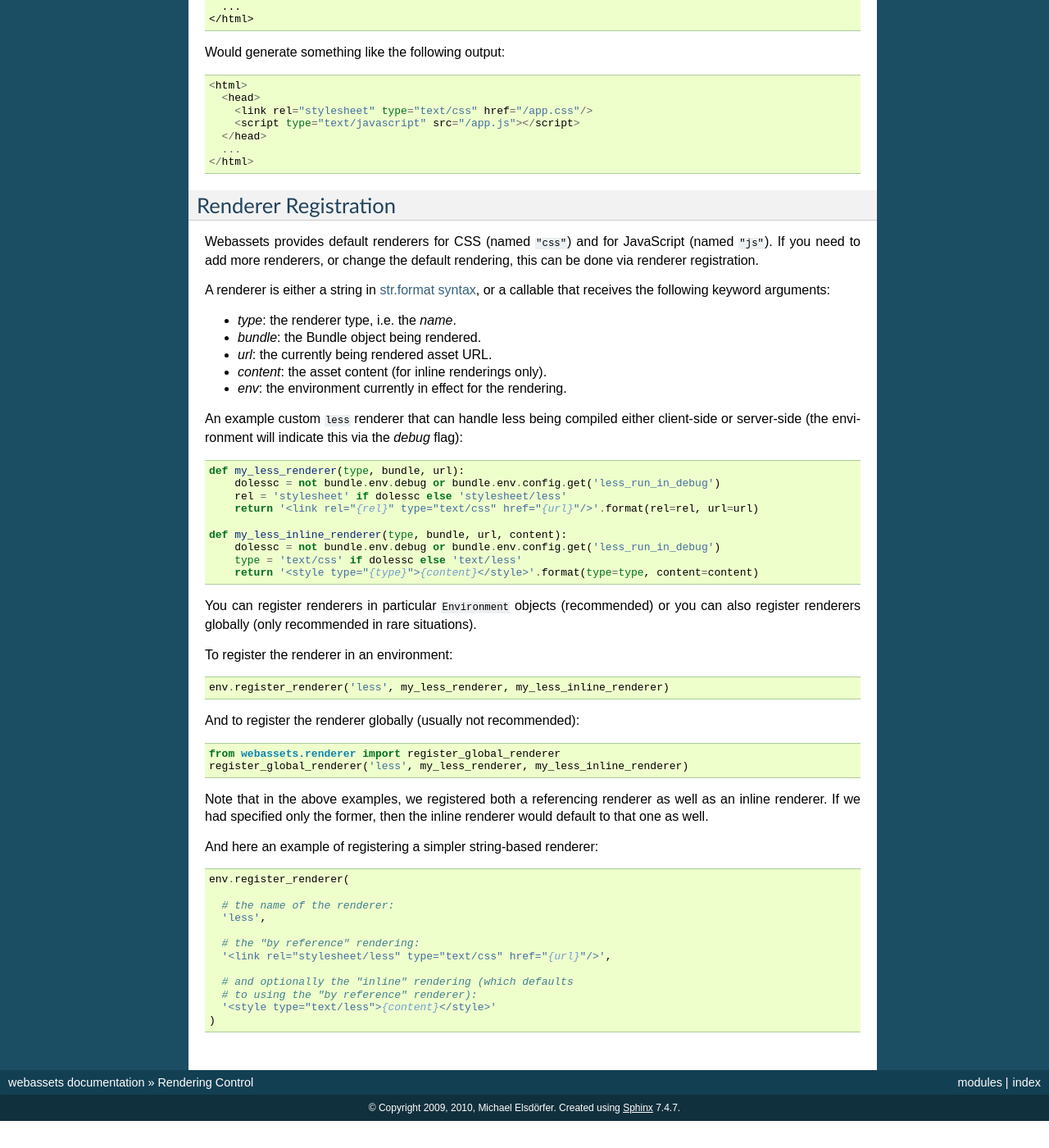
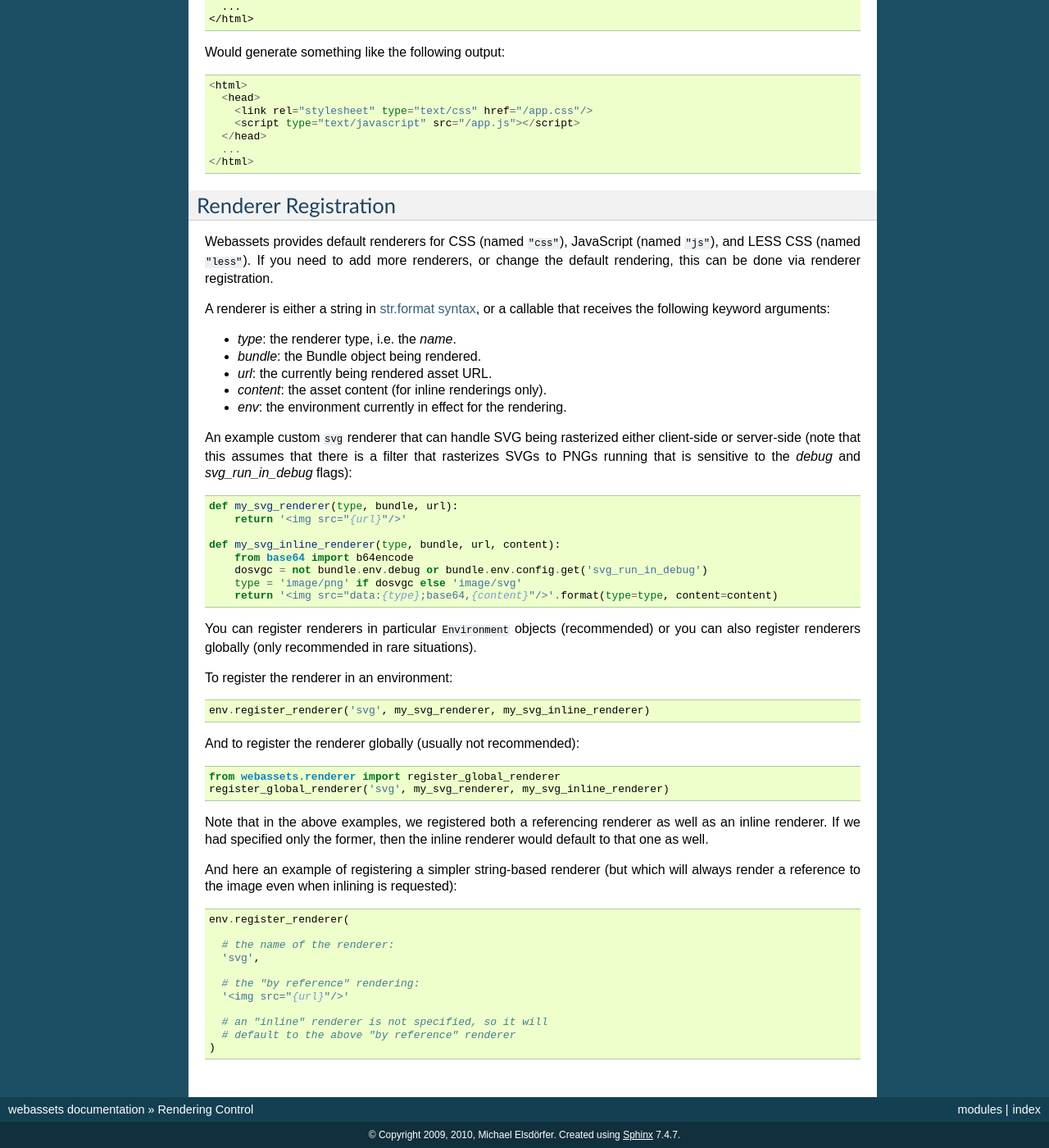
Before and after one commit to miracle2k/webassets, a Sphinx documentation site: the page built from docs/renderer.rst, in a window 1280 px wide and 1400 px high, scrolled down 1167 px. Shown: the whole window at 82% size. Built offline with Sphinx 7.4.7, drawn with Linux system fonts in a browser that asks for light colours; the version number could not be read and is left out; before the commit the page ends 2534 px from its top, so only the background shows below that; some of the changed text lies outside the part shown.

```diff
--- a/docs/renderer.rst
+++ b/docs/renderer.rst
@@ -38,8 +38,8 @@
 used, which simply renders the asset URL (when referenced) or the
 asset contents (when inlined).
 
-For example, to render a CSS link or inline stylesheet, you can do the
-following:
+For example, to render a CSS link reference or inline stylesheet, you
+can do the following:
 
 .. code-block:: python
 
@@ -102,10 +102,10 @@
 Renderer Registration
 =====================
 
-Webassets provides default renderers for CSS (named ``"css"``) and for
-JavaScript (named ``"js"``). If you need to add more renderers, or
-change the default rendering, this can be done via renderer
-registration.
+Webassets provides default renderers for CSS (named ``"css"``),
+JavaScript (named ``"js"``), and LESS CSS (named ``"less"``). If you
+need to add more renderers, or change the default rendering, this can
+be done via renderer registration.
 
 A renderer is either a string in `str.format syntax
 <http://docs.python.org/2/library/string.html#formatstrings>`_,
@@ -117,21 +117,21 @@
 * `content`: the asset content (for inline renderings only).
 * `env`: the environment currently in effect for the rendering.
 
-An example custom ``less`` renderer that can handle less being
-compiled either client-side or server-side (the environment will
-indicate this via the `debug` flag):
+An example custom ``svg`` renderer that can handle SVG being
+rasterized either client-side or server-side (note that this assumes
+that there is a filter that rasterizes SVGs to PNGs running that is
+sensitive to the `debug` and `svg_run_in_debug` flags):
 
 .. code-block:: python
 
-    def my_less_renderer(type, bundle, url):
-        dolessc = not bundle.env.debug or bundle.env.config.get('less_run_in_debug')
-        rel = 'stylesheet' if dolessc else 'stylesheet/less'
-        return '<link rel="{rel}" type="text/css" href="{url}"/>'.format(rel=rel, url=url)
+    def my_svg_renderer(type, bundle, url):
+        return '<img src="{url}"/>'
 
-    def my_less_inline_renderer(type, bundle, url, content):
-        dolessc = not bundle.env.debug or bundle.env.config.get('less_run_in_debug')
-        type = 'text/css' if dolessc else 'text/less'
-        return '<style type="{type}">{content}</style>'.format(type=type, content=content)
+    def my_svg_inline_renderer(type, bundle, url, content):
+        from base64 import b64encode
+        dosvgc = not bundle.env.debug or bundle.env.config.get('svg_run_in_debug')
+        type = 'image/png' if dosvgc else 'image/svg'
+        return '<img src="data:{type};base64,{content}"/>'.format(type=type, content=content)
 
 
 You can register renderers in particular ``Environment`` objects
@@ -142,7 +142,7 @@
 
 .. code-block:: python
 
-    env.register_renderer('less', my_less_renderer, my_less_inline_renderer)
+    env.register_renderer('svg', my_svg_renderer, my_svg_inline_renderer)
 
 
 And to register the renderer globally (usually not recommended):
@@ -150,25 +150,26 @@
 .. code-block:: python
 
     from webassets.renderer import register_global_renderer
-    register_global_renderer('less', my_less_renderer, my_less_inline_renderer)
+    register_global_renderer('svg', my_svg_renderer, my_svg_inline_renderer)
 
 Note that in the above examples, we registered both a referencing
 renderer as well as an inline renderer. If we had specified only the
 former, then the inline renderer would default to that one as well.
 
-And here an example of registering a simpler string-based renderer:
+And here an example of registering a simpler string-based renderer
+(but which will always render a reference to the image even when
+inlining is requested):
 
 .. code-block:: python
 
     env.register_renderer(
 
       # the name of the renderer:
-      'less',
+      'svg',
 
       # the "by reference" rendering:
-      '<link rel="stylesheet/less" type="text/css" href="{url}"/>',
+      '<img src="{url}"/>'
 
-      # and optionally the "inline" rendering (which defaults
-      # to using the "by reference" renderer):
-      '<style type="text/less">{content}</style>'
+      # an "inline" renderer is not specified, so it will
+      # default to the above "by reference" renderer
     )
```
Also changed, not shown: 1 other file.
